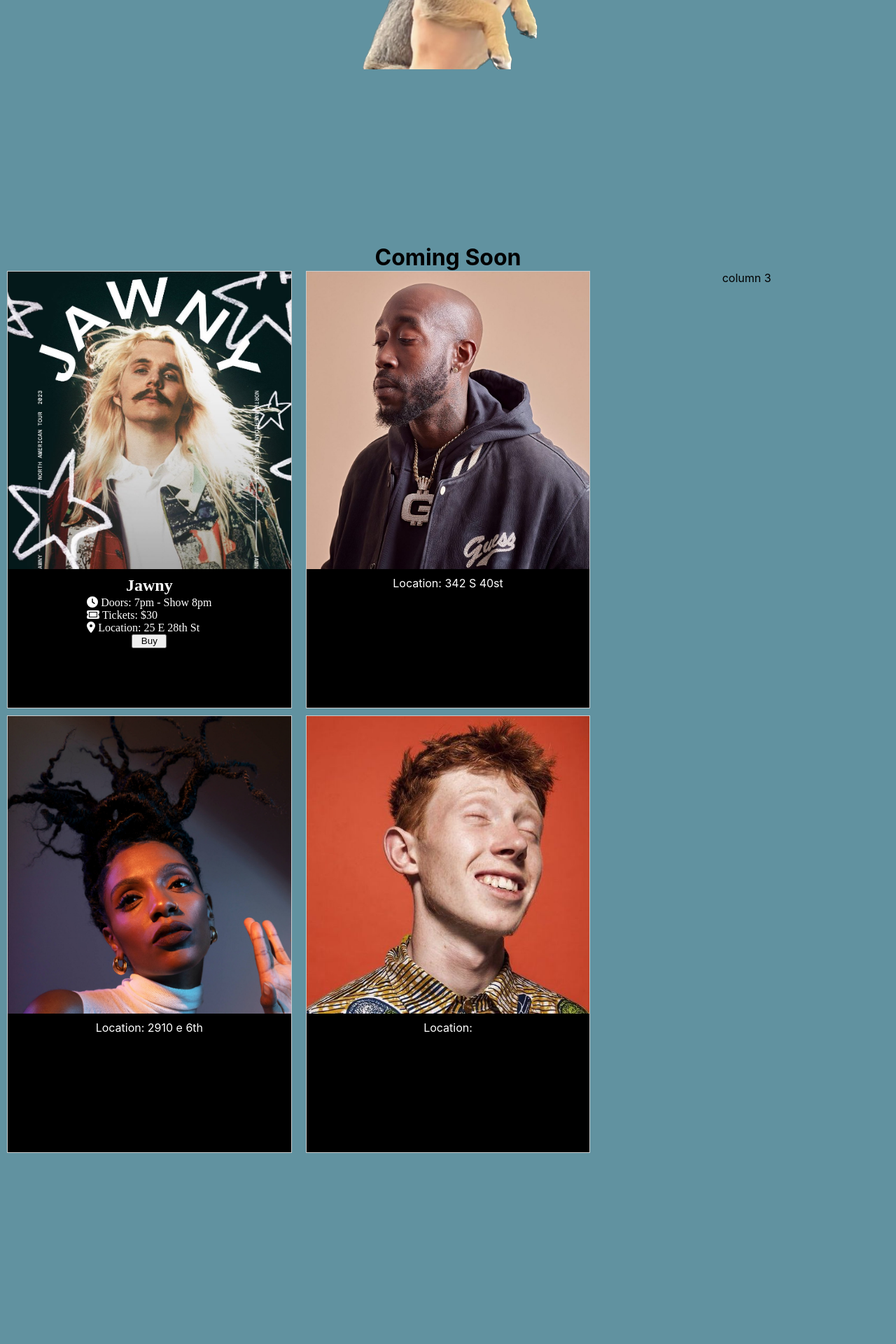
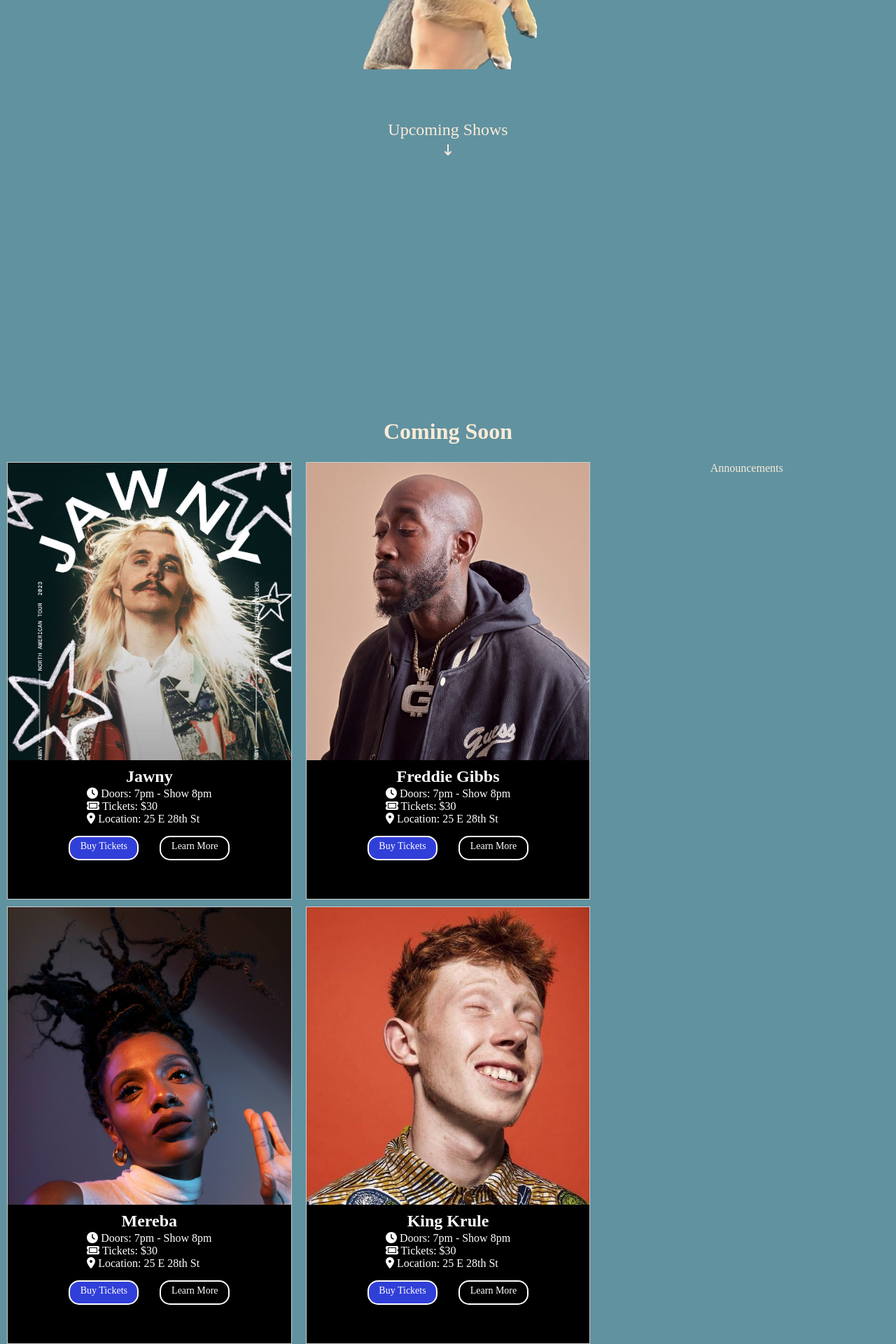
Before and after one commit to PeterwMcClelland/Miso, a React (Create React App) app: page / in a window 1280 px wide. Shown: the part 502-2422 px from the top of the page at 70% size. Before the commit the page ends 2149 px from the top, so only its background shows below. Built offline with nearby package versions, Linux system fonts and the light colour scheme.

Commit message:
show details

```diff
--- a/src/App.css
+++ b/src/App.css
@@ -15,6 +15,7 @@
 @import url("https://fonts.googleapis.com/css2?family=Cantata+One&display=swap"); /* font-family: 'Cantata One', serif; */
 @import url("https://fonts.googleapis.com/css2?family=Dela+Gothic+One&family=Knewave&display=swap"); /* font-family: 'Knewave', cursive; */
 @import url('https://fonts.googleapis.com/css2?family=Cantata+One&family=Titan+One&display=swap'); /* font-family: 'Titan One', cursive; */
+@import url('https://fonts.googleapis.com/css2?family=Nabla&display=swap'); /* font-family: 'Nabla', cursive; */
 
 @media (prefers-reduced-motion: no-preference) {
   .App-logo {
--- a/src/components/Header/Header.js
+++ b/src/components/Header/Header.js
@@ -25,7 +25,7 @@
           MISO <span className="title-small">Presents</span>{" "}
         </NavLink>
         <div className="nav-links">
-          <HeaderLink to="/work">Work</HeaderLink>
+          {/* <HeaderLink to="/work">Work</HeaderLink> */}
           <br />
           <HeaderLink to="/contact">+Contact</HeaderLink>
         </div>
--- a/src/components/Header/header.css
+++ b/src/components/Header/header.css
@@ -36,7 +36,7 @@
 
 a {
   text-decoration: none;
-  color: rgb(153, 153, 151);
+
 }
 
 .active-link {
--- a/src/components/Hero/HeroPage.js
+++ b/src/components/Hero/HeroPage.js
@@ -1,54 +1,127 @@
-import React from "react";
+import React, { useRef } from "react";
 import "./heropage.scss";
-import { FontAwesomeIcon } from '@fortawesome/react-fontawesome'
-import { faClock, faTicket, faLocationDot } from '@fortawesome/free-solid-svg-icons'
+import { Link } from "react-router-dom";
+import { FontAwesomeIcon } from "@fortawesome/react-fontawesome";
+import {
+  faClock,
+  faTicket,
+  faLocationDot,
+  faArrowDownLong,
+} from "@fortawesome/free-solid-svg-icons";
 
-const clock = <FontAwesomeIcon icon={faClock} />
-const ticket = <FontAwesomeIcon icon={faTicket} />
-const location = <FontAwesomeIcon icon={faLocationDot} />
+const clock = <FontAwesomeIcon icon={faClock} />;
+const ticket = <FontAwesomeIcon icon={faTicket} />;
+const location = <FontAwesomeIcon icon={faLocationDot} />;
+const downArrow = <FontAwesomeIcon icon={faArrowDownLong} />;
+
 
 
 
 function HeroPage() {
+
+  const showRef = useRef(null);
+
+  const scrollToShows = () => {
+    if (showRef.current) {
+      showRef.current.scrollIntoView({ behavior: "smooth" });
+    }
+  };
+
   return (
-    <div>
-      <body className="hero-page"></body>
-      <div>
-        <h1>Coming Soon</h1>
+    <div className="shows-background">
+      <body className="hero-page">
+        <div className="show-btn-container">
+          <div className="shows-button" onClick={scrollToShows}>Upcoming Shows</div>
+          <div className="down-arrow">{downArrow}</div>
+        </div>
+      </body>
+      <div ref={showRef} className="show-page">
+      <h1 >Coming Soon</h1>
         <div className="three-columns">
           {/* column 1 */}
           <div className="column">
             <div className="artist-card">
               <div className="img-jawny"></div>
               <h2 className="h2-artist">Jawny</h2>
+              <div id="show-info">
                 <ul className="show-info">
                   <li>{clock} Doors: 7pm - Show 8pm</li>
                   <li>{ticket} Tickets: $30</li>
                   <li>{location} Location: 25 E 28th St</li>
                 </ul>
-              <div>
-              <button className="button">Buy Tickets</button>
+                <div className="button-field">
+                  <div id="button-blue" className="button">
+                    Buy Tickets
+                  </div>
+                  <Link to="/jawny">
+                    <div className="button">Learn More</div>
+                  </Link>
+                </div>
               </div>
             </div>
             <div className="artist-card">
               <div className="img-mereba"></div>
-              <p>Location: 2910 e 6th</p>
+              <h2 className="h2-artist">Mereba</h2>
+              <div id="show-info">
+                <ul className="show-info">
+                  <li>{clock} Doors: 7pm - Show 8pm</li>
+                  <li>{ticket} Tickets: $30</li>
+                  <li>{location} Location: 25 E 28th St</li>
+                </ul>
+                <div className="button-field">
+                  <div id="button-blue" className="button">
+                    Buy Tickets
                   </div>
-
+                  <Link to="/mereba">
+                    <div className="button">Learn More</div>
+                  </Link>
+                </div>
+              </div>
+            </div>
           </div>
           {/* column 2 */}
           <div className="column">
             <div className="artist-card">
               <div className="img-freddie"></div>
-              <p>Location: 342 S 40st</p>
+              <h2 className="h2-artist">Freddie Gibbs</h2>
+              <div id="show-info">
+                <ul className="show-info">
+                  <li>{clock} Doors: 7pm - Show 8pm</li>
+                  <li>{ticket} Tickets: $30</li>
+                  <li>{location} Location: 25 E 28th St</li>
+                </ul>
+                <div className="button-field">
+                  <div id="button-blue" className="button">
+                    Buy Tickets
+                  </div>
+                  <Link to="/freddiegibbs">
+                    <div className="button">Learn More</div>
+                  </Link>
+                </div>
+              </div>
             </div>
             <div className="artist-card">
               <div className="img-king"></div>
-              <p>Location:</p>
+              <h2 className="h2-artist">King Krule</h2>
+              <div id="show-info">
+                <ul className="show-info">
+                  <li>{clock} Doors: 7pm - Show 8pm</li>
+                  <li>{ticket} Tickets: $30</li>
+                  <li>{location} Location: 25 E 28th St</li>
+                </ul>
+                <div className="button-field">
+                  <div id="button-blue" className="button">
+                    Buy Tickets
+                  </div>
+                  <Link to="/kingkrule">
+                    <div className="button">Learn More</div>
+                  </Link>
+                </div>
+              </div>
             </div>
           </div>
           {/* column 3 */}
-          <div className="column">column 3</div>
+          <div id="announc-h1" className="column">Announcements</div>
         </div>
       </div>
     </div>
--- a/src/components/Hero/heropage.scss
+++ b/src/components/Hero/heropage.scss
@@ -12,6 +12,33 @@
   width: 100vw;
   opacity: 0;
   animation: fadeIn 1.5s ease-in-out 0.3s forwards;
+}
+
+.shows-button {
+  margin-top: 500px;
+  font-family: "Knewave", cursive;
+  font-size: x-large;
+  color: antiquewhite;
+  transition: .5s;
+}
+
+.shows-button:hover {
+  font-size: xx-large;
+  transition: .5s;
+  cursor: pointer;
+}
+
+.show-btn-container {
+  display: inline;
+}
+
+.down-arrow {
+  color: antiquewhite;
+  padding-top: 5px;
+}
+
+.show-page {
+  margin-top: 250px;
 }
 
 @keyframes fadeIn {
@@ -32,7 +59,6 @@
   .column {
     flex: 1;
     height: 100px;
-
     margin: 0 10px;
     height: 625px;
   }
@@ -67,6 +93,15 @@
   @extend %img-common;
 }
 
+// .shows-background {
+//   background-color: blueviolet;
+//   min-height: 100%;
+// }
+
+a {
+  color: white;
+}
+
 .artist-card {
   height: 625px;
   border: 1px solid #ccc;
@@ -75,8 +110,14 @@
   background-color: black;
 }
 
+h1 {
+  font-family: "Knewave", cursive;
+  color: antiquewhite;
+  padding-bottom: 25px;
+}
+
 .h2-artist {
-  font-family: 'Knewave', cursive;
+  font-family: "Knewave", cursive;
 }
 
 .show-info {
@@ -84,10 +125,41 @@
   text-align-last: left;
   display: inline-grid;
   list-style-type: none;
-  font-family: 'Titan One', cursive;
+  font-family: "Titan One", cursive;
+}
+
+#show-info {
+  display: table;
+}
+
+.button-field {
+  display: inline-flex;
 }
 
 .button {
-  height: 20px;
-  width: 50px;
+  height: 35px;
+  width: 100px;
+  border: white solid 2px;
+  margin: 15px;
+  padding-top: 5px;
+  border-radius: 15px;
+  font-family: "Cantata One", serif;
+  font-size: 14px;
 }
+
+#button-blue {
+  background-color: rgb(49, 63, 217);
+  transition: .3s;
+}
+
+#button-blue:hover {
+  background-color: rgb(0, 132, 255);
+  transition: .3s;
+  cursor: pointer;
+
+}
+
+#announc-h1 {
+  font-family: "Knewave", cursive;
+  color: antiquewhite;
+}
```
Lines whose indentation alone changed are shown as unchanged.
